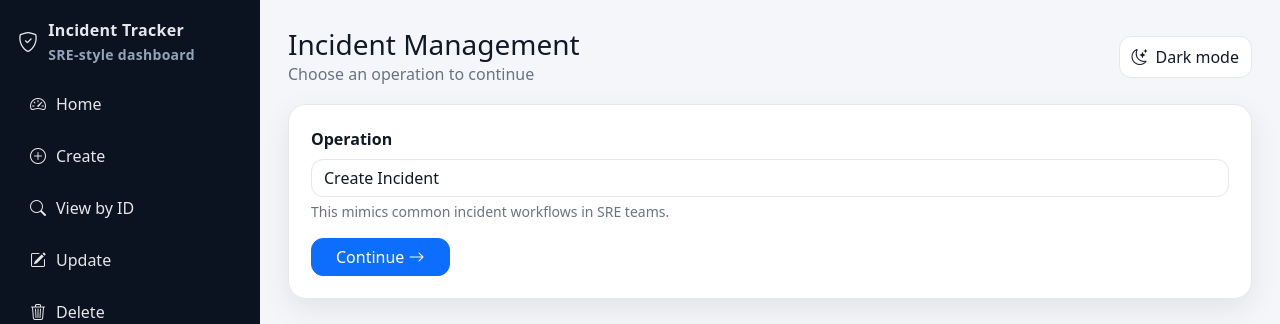
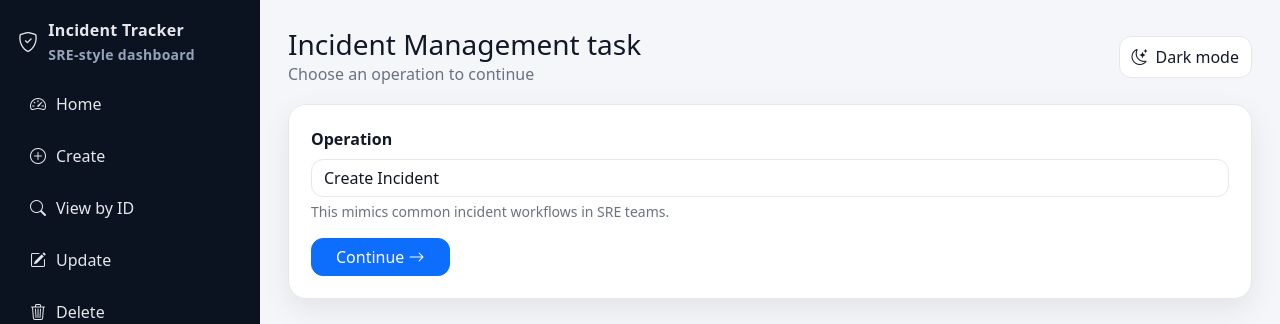
Before and after one commit to srinu-69/incidentmanagement, a Flask app: page / in a window 1280 px wide. Shown: the top 324 px of the page. Run offline with Flask 3, Linux system fonts and the light colour scheme.

Commit message:
changed frontend

```diff
--- a/templates/index.html
+++ b/templates/index.html
@@ -3,7 +3,7 @@
 {% block title %}Incident Management{% endblock %}
 
 {% block header %}
-  <h3 class="mb-0">Incident Management</h3>
+  <h3 class="mb-0">Incident Management task</h3>
   <div class="muted">Choose an operation to continue</div>
 {% endblock %}
 
```
